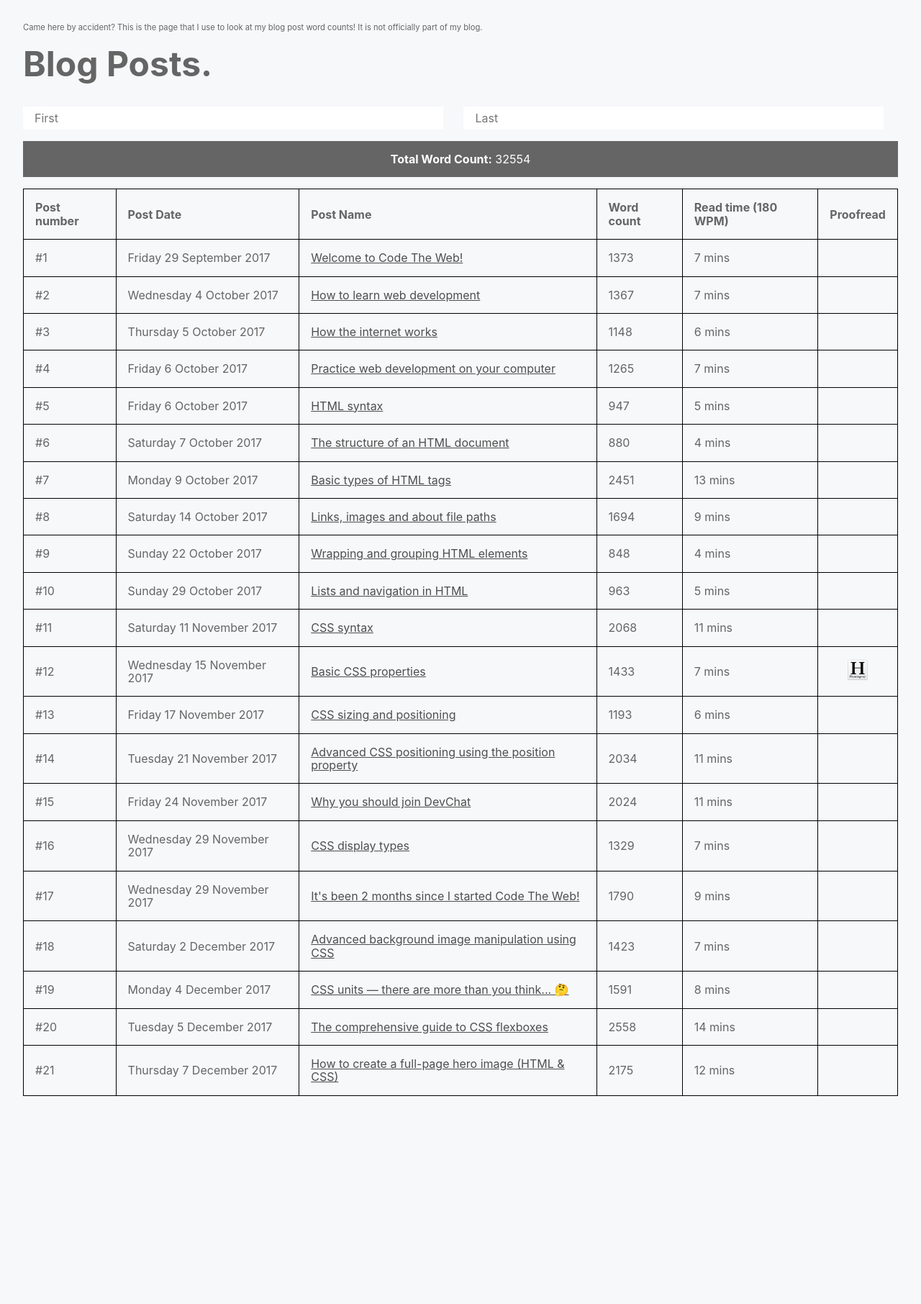
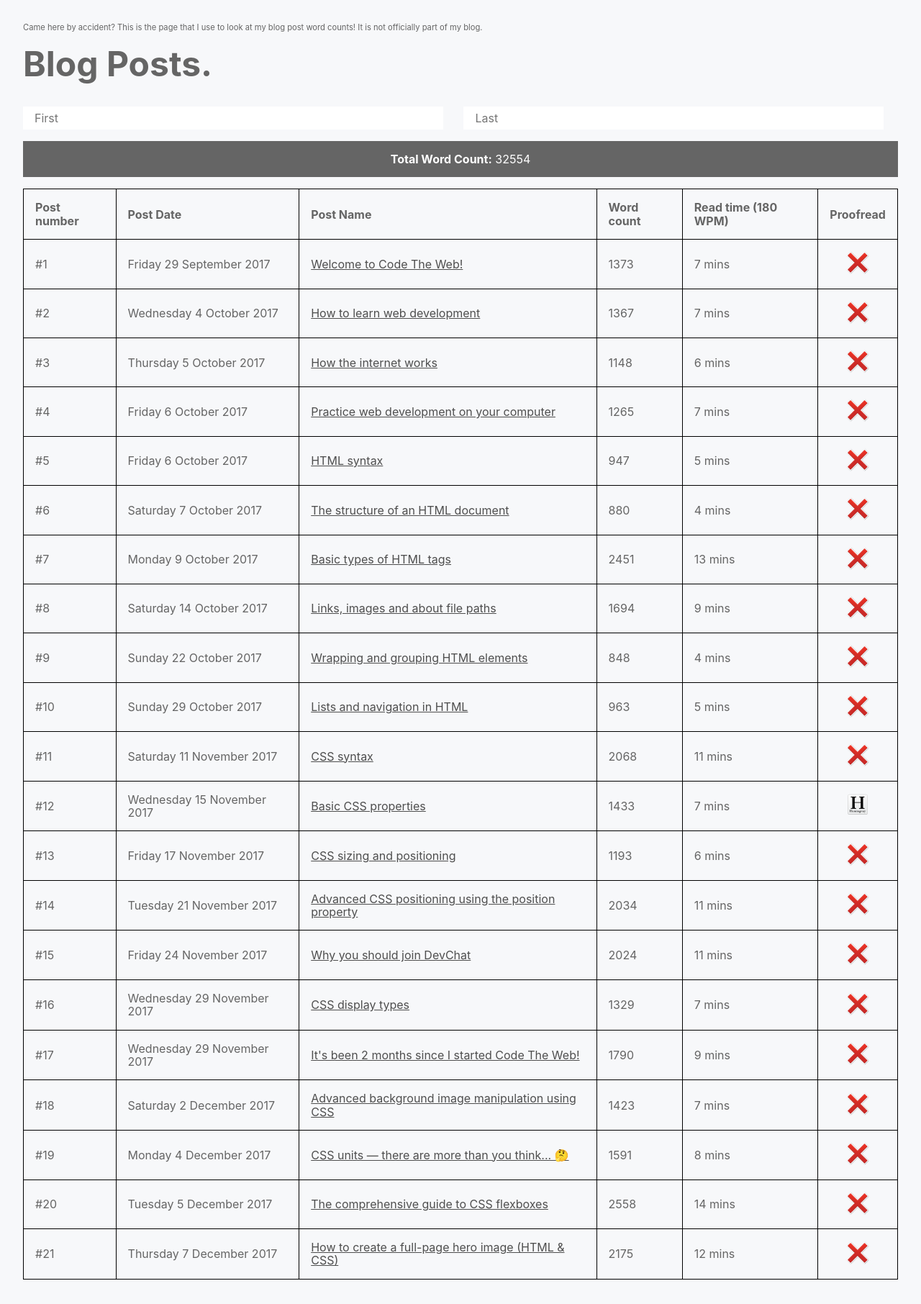
Before and after one commit to Booligoosh/codetheweb.blog, a Jekyll site: the page built from wordcount.html, in a window 1280 px wide. Shown: the whole page at 72% size. Built offline with Jekyll 4.4.1, drawn with Linux system fonts in a browser that asks for light colours; nearby versions of some CDN libraries; comment, search, counter and statistics services are not loaded; a style sheet for code colours, icons or effects is not loaded.

Commit message:
Fixed word count proofread column (actually)

```diff
--- a/wordcount.html
+++ b/wordcount.html
@@ -28,7 +28,7 @@
             <td class="post-title"><a href="{{post.url}}" target="_blank">{{post.title}}</a></td>
             <td class="post-words">{{post_words}}</td>
             <td class="post-read-time">{{post_words | divided_by: site.wpm}} mins</td>
-            <td class="post-checked">{% if post.checked contains 'grammarly' %}<img src="/assets/img/grammarly.png" title="Grammarly">{% endif %}{% if post.checked contains 'hemingway' %}<img src="/assets/img/hemingway.png" title="Hemingway">{% endif %}{% if post.checked == false %}<img src="/assets/img/x-emoji.png" title="None">{% endif %}</td>
+            <td class="post-checked">{% if post.checked contains 'grammarly' %}<img src="/assets/img/grammarly.png" title="Grammarly">{% endif %}{% if post.checked contains 'hemingway' %}<img src="/assets/img/hemingway.png" title="Hemingway">{% endif %}{% if post.checked == nil %}<img src="/assets/img/x-emoji.png" title="None">{% endif %}</td>
         </tr>
         {% endfor %}
     </tbody>
```
